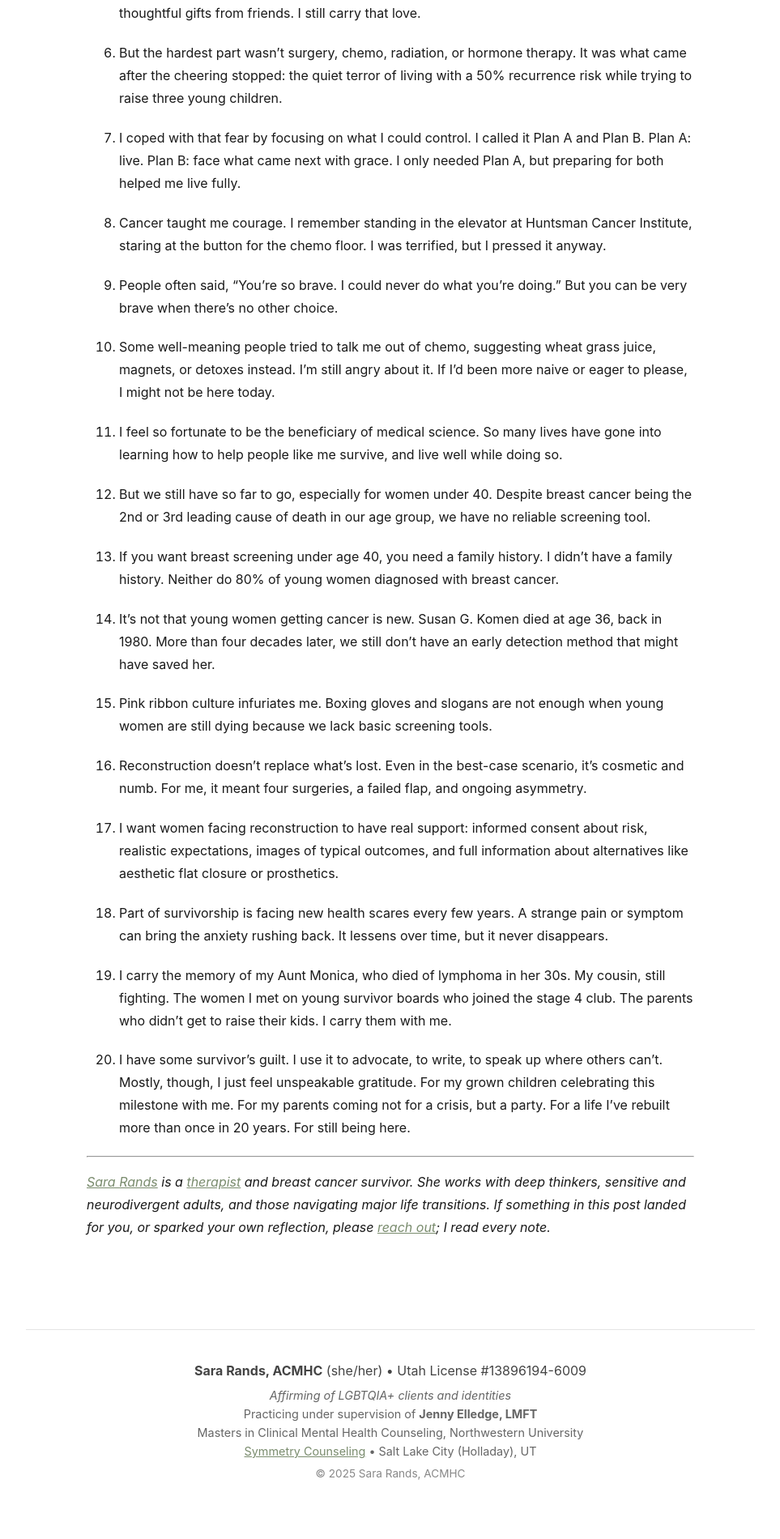
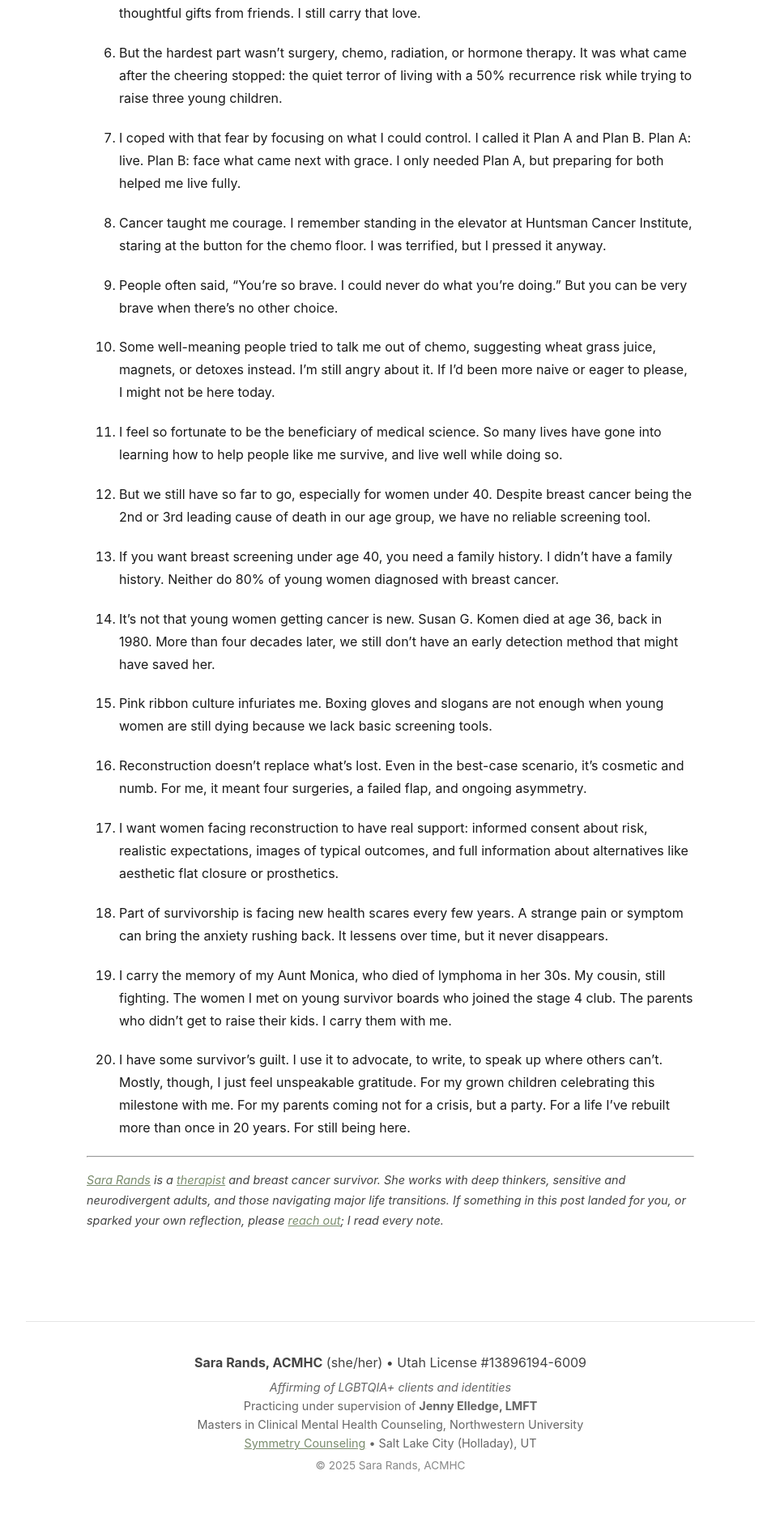
Before and after one commit to SaraRands/sararands-site, a Jekyll site: the page built from _posts/2025-11-19-twenty-years-later.md, in a window 1280 px wide. Shown: the part 727-2627 px from the top of the page at 81% size, without its empty margins (158-1121 px from the left). Built offline with Jekyll 4.4.1, drawn with Linux system fonts in a browser that asks for light colours.

Commit message:
blog footer

```diff
--- a/_layouts/post.html
+++ b/_layouts/post.html
@@ -14,9 +14,11 @@ layout: default
     <section class="post-content">
       {{ content }}
       <hr />
-      <p><em>
-        <a href="/">Sara Rands</a> is a <a href="/about/">therapist</a> and breast cancer survivor. She works with deep thinkers, sensitive and neurodivergent adults, and those navigating major life transitions. If something in this post landed for you, or sparked your own reflection, please <a href="/contact/">reach out</a>; I read every note.
-      </em></p>
+      <p class="blog-post-footer">
+        <em>
+          <a href="/">Sara Rands</a> is a <a href="/about/">therapist</a> and breast cancer survivor. She works with deep thinkers, sensitive and neurodivergent adults, and those navigating major life transitions. If something in this post landed for you, or sparked your own reflection, please <a href="/contact/">reach out</a>; I read every note.
+        </em>
+      </p>
     </section>
 
   </article>
--- a/assets/css/style.css
+++ b/assets/css/style.css
@@ -139,6 +139,12 @@ section {
   color: #888;
 }
 
+.blog-post-footer {
+  font-size: 0.9rem;
+  line-height: 1.4;
+  color: #444;
+}
+
 .portrait-img {
   width: 260px;
   border-radius: 8px;
```
